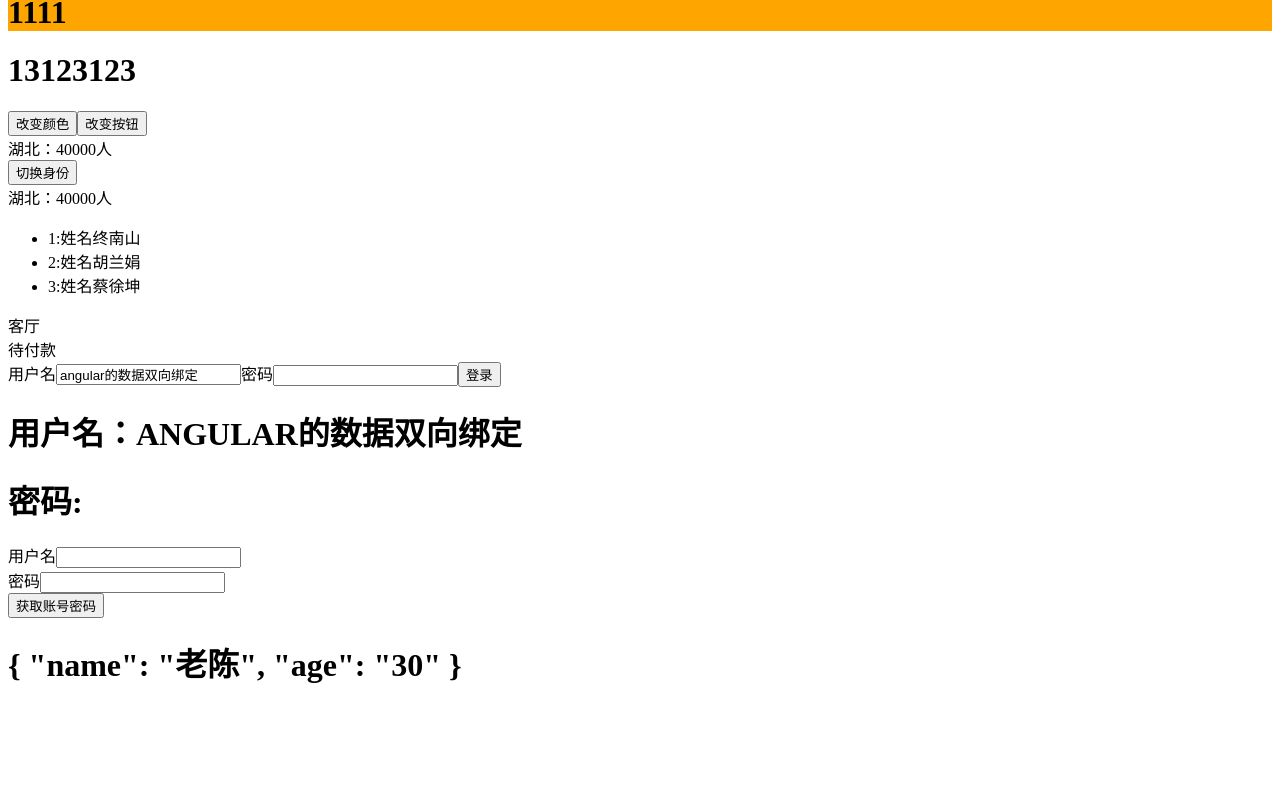
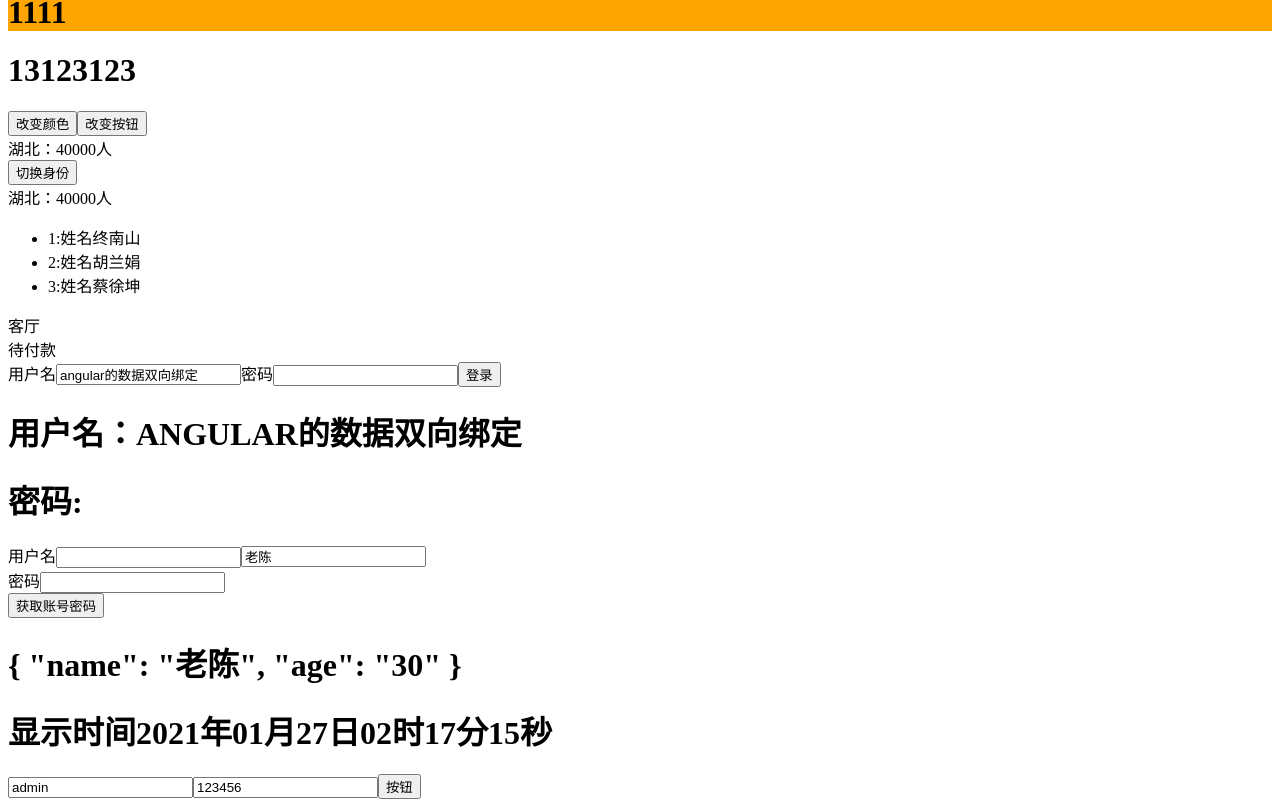
Before and after one commit to xiaobing1103/angular, an Angular app: page / in a window 1280 px wide. Shown: the part 1480-2287 px from the top of the page. Before the commit the page ends 2187 px from the top, so only its background shows below. Built offline with nearby package versions, Linux system fonts and the light colour scheme.

Commit message:
feat:在form表单中使用ngmodel必须设置上name的属性才可以使用

```diff
--- a/src/app/app.component.html
+++ b/src/app/app.component.html
@@ -95,6 +95,8 @@
 
   <label for="">用户名</label>
   <input type="text" [(ngModel)]="username">
+
+
   <label for="">密码</label>
   <input type="text" [(ngModel)]="password">
   <button (click)="chlickFn()">登录</button>
@@ -108,6 +110,7 @@
 <div>
   <label for="">用户名</label>
   <input #input1 type="text">
+  <input type="text" [(ngModel)]="student1.name">
 </div>
 
 
@@ -118,4 +121,15 @@
 
 <button   (click)="getContent(input1.value,input2.value)">获取账号密码</button>
 <!-- 使用过滤器将对象转换成json的格式输出 -->
+<!-- 将这个数据与双向数据绑定 -->
 <h1>{{student1|json}}</h1>
+<!-- 使用过滤器将时间过滤掉 -->
+<h1>显示时间{{time|date:"20yy年MM月dd日hh时mm分ss秒"}}</h1>
+
+
+<!--  -->
+<form action="" #formobj='ngForm'>
+  <input type="text" [(ngModel)]="xingming" name="xingming">
+  <input type="text" [(ngModel)]="mima" name="mima">
+  <button (click)='eventFn(formobj)'>按钮</button>
+</form>
--- a/src/app/app.component.ts
+++ b/src/app/app.component.ts
@@ -75,8 +75,16 @@ export class AppComponent {
     console.log(input1)
     console.log(input2)
   }
-  student1:object ={
+  student1 ={
     name:"老陈",
     age:"30"
   }
+  time=new Date();
+
+// 不明原因不能提交表单
+  eventFn(text:any){
+    console.log(text);
+  }
+  xingming="admin";
+  mima="123456";
 }
```
